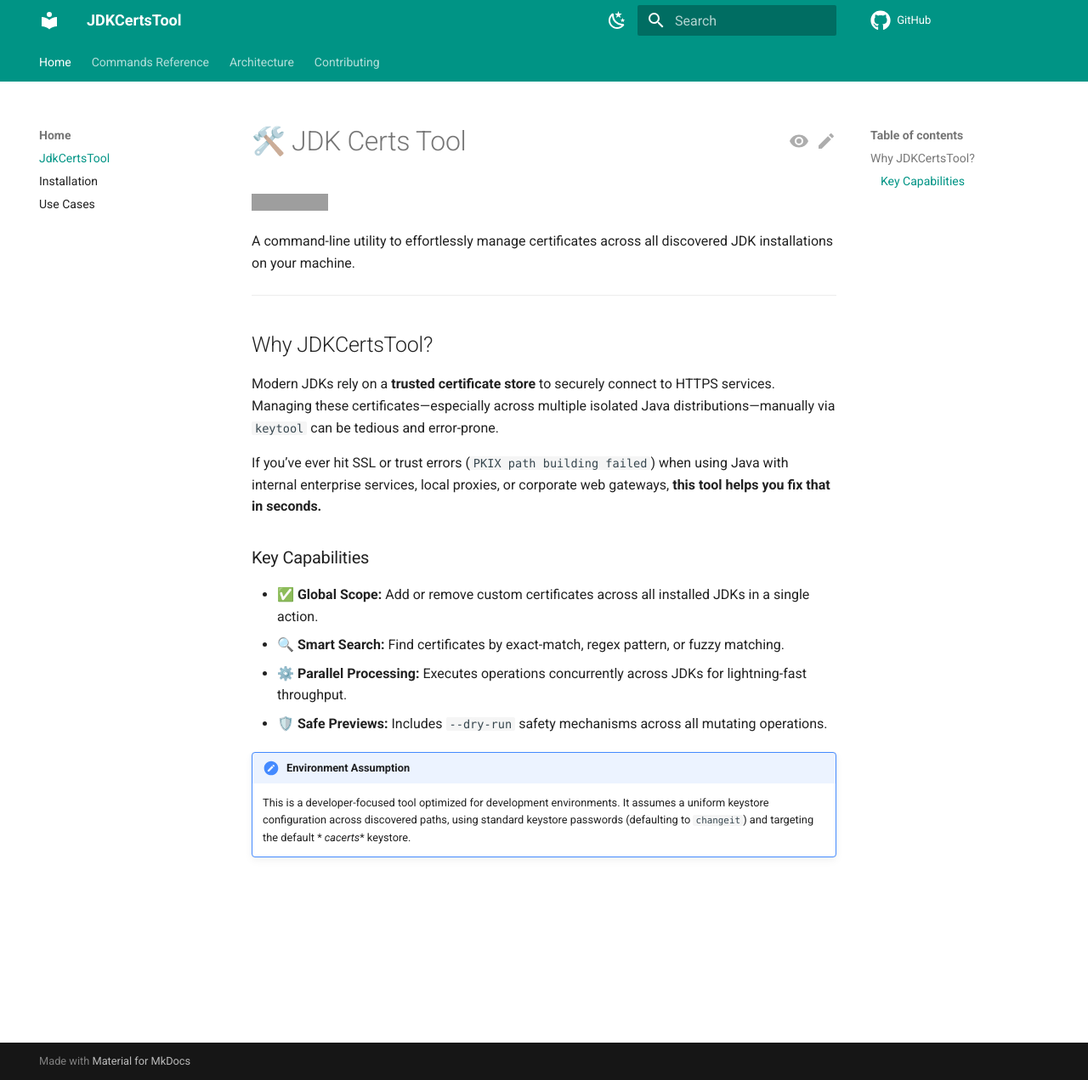
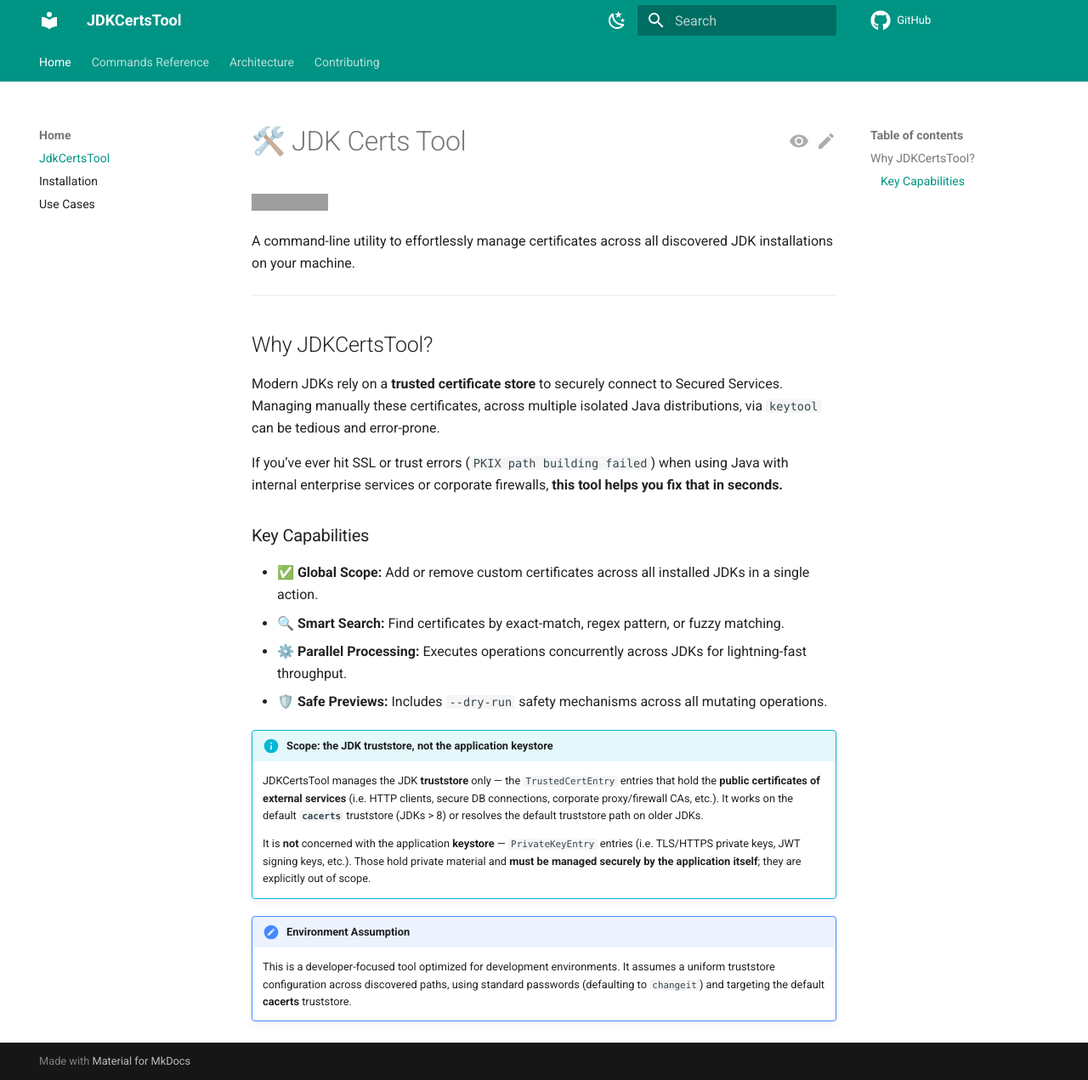
Before and after one commit to ADarko22/JDKCertsTool, an MkDocs documentation site: the page built from docs/index.md, in a window 1280 px wide and 1271 px high. Shown: the whole window at 85% size. Built offline with MkDocs 1.6.1 and Material for MkDocs 9.7.7, drawn with Linux system fonts in a browser that asks for light colours; some web fonts are replaced; comment, search, counter and statistics services are not loaded; grey boxes are pictures that could not be loaded.

Commit message:
docs: clarify tool scope (JDK truststore / trustedCertEntry, not application keystore)
State explicitly what the tool manages and what it does not:

- in scope: the JDK truststore — trustedCertEntry public certificates of external services (HTTP clients, secure DB connections, corporate proxy/firewall CAs), via the default cacerts (JDKs > 8) or the resolved default truststore path on older JDKs.
- out of scope: the application keystore — PrivateKeyEntry (TLS/HTTPS private keys, JWT/artifact signing keys), which must be managed securely by the application itself.

Added to README, the docs home page, and the use-cases page; corrected loose "cacerts keystore"
wording to "cacerts truststore".

```diff
--- a/docs/index.md
+++ b/docs/index.md
@@ -8,12 +8,11 @@
 
 ## Why JDKCertsTool?
 
-Modern JDKs rely on a **trusted certificate store** to securely connect to HTTPS services. Managing these
-certificates—especially across multiple isolated Java distributions—manually via `keytool` can be tedious and
-error-prone.
+Modern JDKs rely on a **trusted certificate store** to securely connect to Secured Services. Managing manually these
+certificates, across multiple isolated Java distributions, via `keytool` can be tedious and error-prone.
 
-If you’ve ever hit SSL or trust errors (`PKIX path building failed`) when using Java with internal enterprise services,
-local proxies, or corporate web gateways, **this tool helps you fix that in seconds.**
+If you’ve ever hit SSL or trust errors (`PKIX path building failed`) when using Java with internal enterprise services
+or corporate firewalls, **this tool helps you fix that in seconds.**
 
 ### Key Capabilities
 
@@ -22,7 +21,16 @@
 - ⚙️ **Parallel Processing:** Executes operations concurrently across JDKs for lightning-fast throughput.
 - 🛡️ **Safe Previews:** Includes `--dry-run` safety mechanisms across all mutating operations.
 
+!!! info "Scope: the JDK truststore, not the application keystore"
+    JDKCertsTool manages the JDK **truststore** only — the `TrustedCertEntry` entries that hold the **public
+    certificates of external services** (i.e. HTTP clients, secure DB connections, corporate proxy/firewall CAs, etc.).
+    It works on the default **`cacerts`** truststore (JDKs > 8) or resolves the default truststore path on older JDKs.
+
+    It is **not** concerned with the application **keystore** — `PrivateKeyEntry` entries (i.e. TLS/HTTPS private keys,
+    JWT signing keys, etc.). Those hold private material and **must be managed securely by the application itself**;
+    they are explicitly out of scope.
+
 !!! note "Environment Assumption"
-    This is a developer-focused tool optimized for development environments. It assumes a uniform keystore configuration
-    across discovered paths, using standard keystore passwords (defaulting to `changeit`) and targeting the default *
-    *cacerts** keystore.
+    This is a developer-focused tool optimized for development environments. It assumes a uniform truststore
+    configuration across discovered paths, using standard passwords (defaulting to `changeit`) and targeting the default
+    **cacerts** truststore.
```
Also changed, not shown: README.md (+20 -2 lines), docs/website/home/usecases.md (+4 -0 lines).
